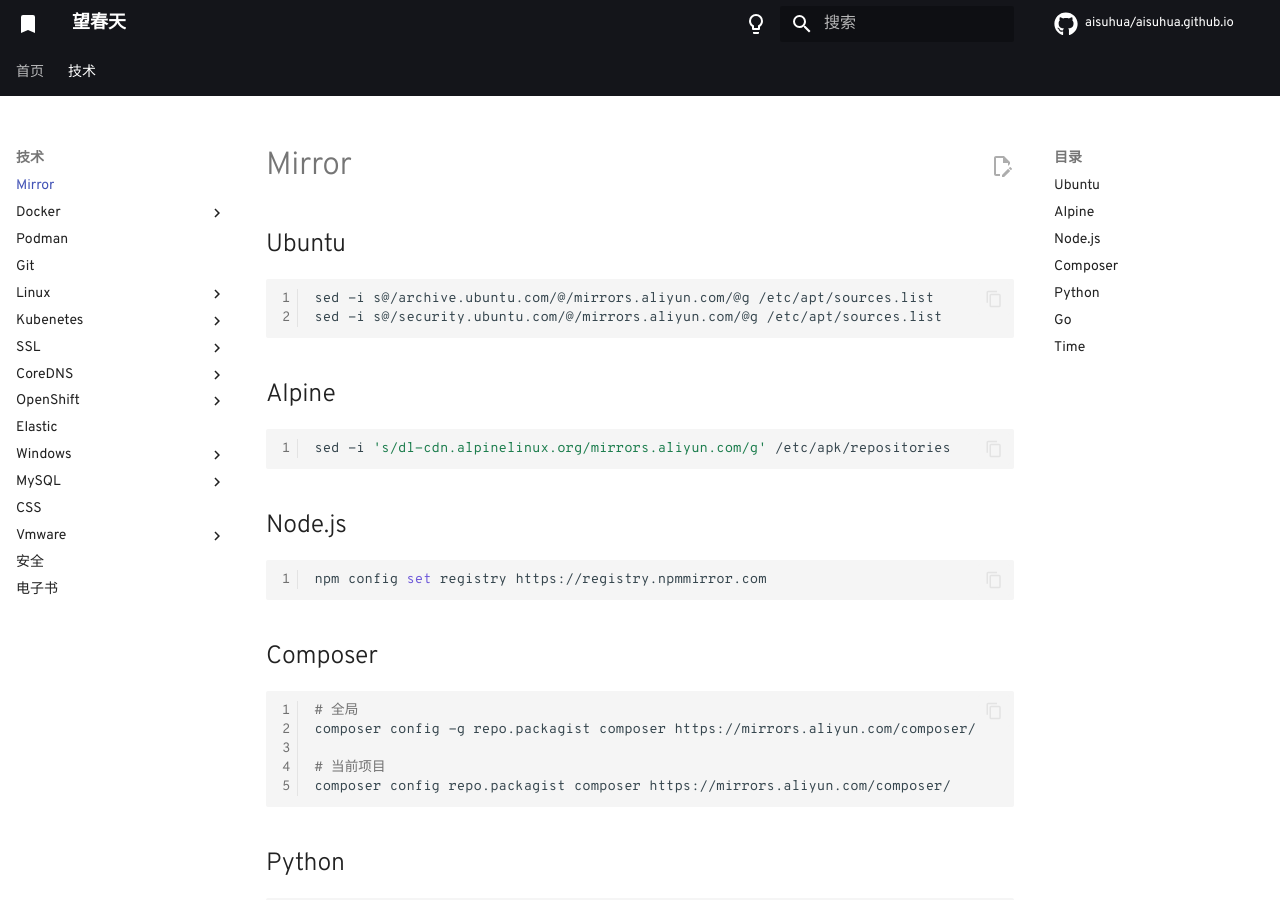
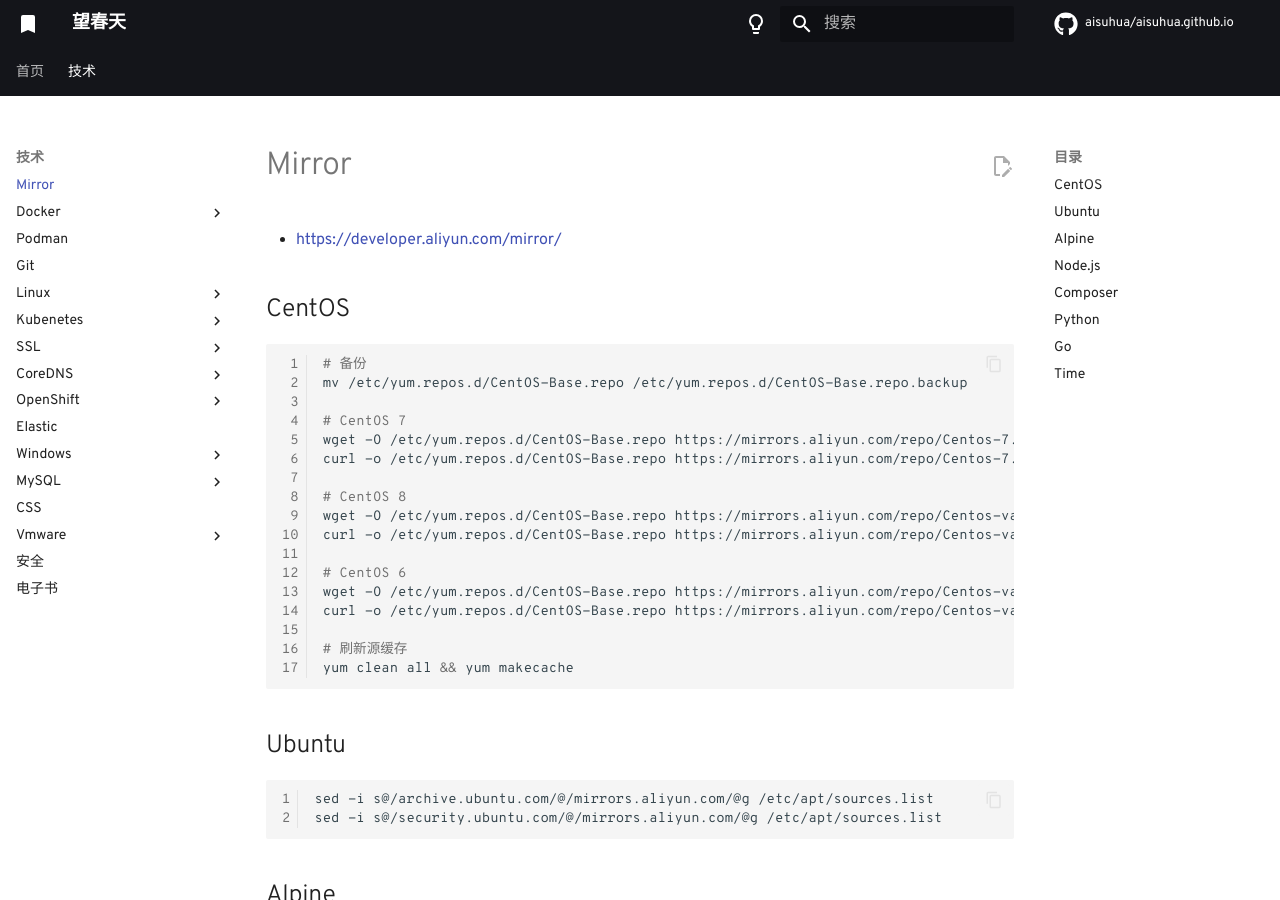
Before and after one commit to aisuhua/aisuhua.github.io, an MkDocs documentation site: the page built from docs/mirror.md, in a window 1280 px wide and 900 px high. Built offline with MkDocs 1.6.1 and Material for MkDocs 9.7.7, drawn with Linux system fonts in a browser that asks for light colours; comment, search, counter and statistics services are not loaded.

````diff
--- a/docs/mirror.md
+++ b/docs/mirror.md
@@ -1,4 +1,28 @@
 # Mirror
+
+- https://developer.aliyun.com/mirror/
+
+## CentOS
+
+```sh
+# 备份
+mv /etc/yum.repos.d/CentOS-Base.repo /etc/yum.repos.d/CentOS-Base.repo.backup
+
+# CentOS 7
+wget -O /etc/yum.repos.d/CentOS-Base.repo https://mirrors.aliyun.com/repo/Centos-7.repo
+curl -o /etc/yum.repos.d/CentOS-Base.repo https://mirrors.aliyun.com/repo/Centos-7.repo
+
+# CentOS 8
+wget -O /etc/yum.repos.d/CentOS-Base.repo https://mirrors.aliyun.com/repo/Centos-vault-8.5.2111.repo
+curl -o /etc/yum.repos.d/CentOS-Base.repo https://mirrors.aliyun.com/repo/Centos-vault-8.5.2111.repo
+
+# CentOS 6
+wget -O /etc/yum.repos.d/CentOS-Base.repo https://mirrors.aliyun.com/repo/Centos-vault-6.10.repo
+curl -o /etc/yum.repos.d/CentOS-Base.repo https://mirrors.aliyun.com/repo/Centos-vault-6.10.repo
+
+# 刷新源缓存
+yum clean all && yum makecache
+```
 
 ## Ubuntu
 
````
Also changed, not shown: docs/linux/user.md (added, +8 -0 lines).
